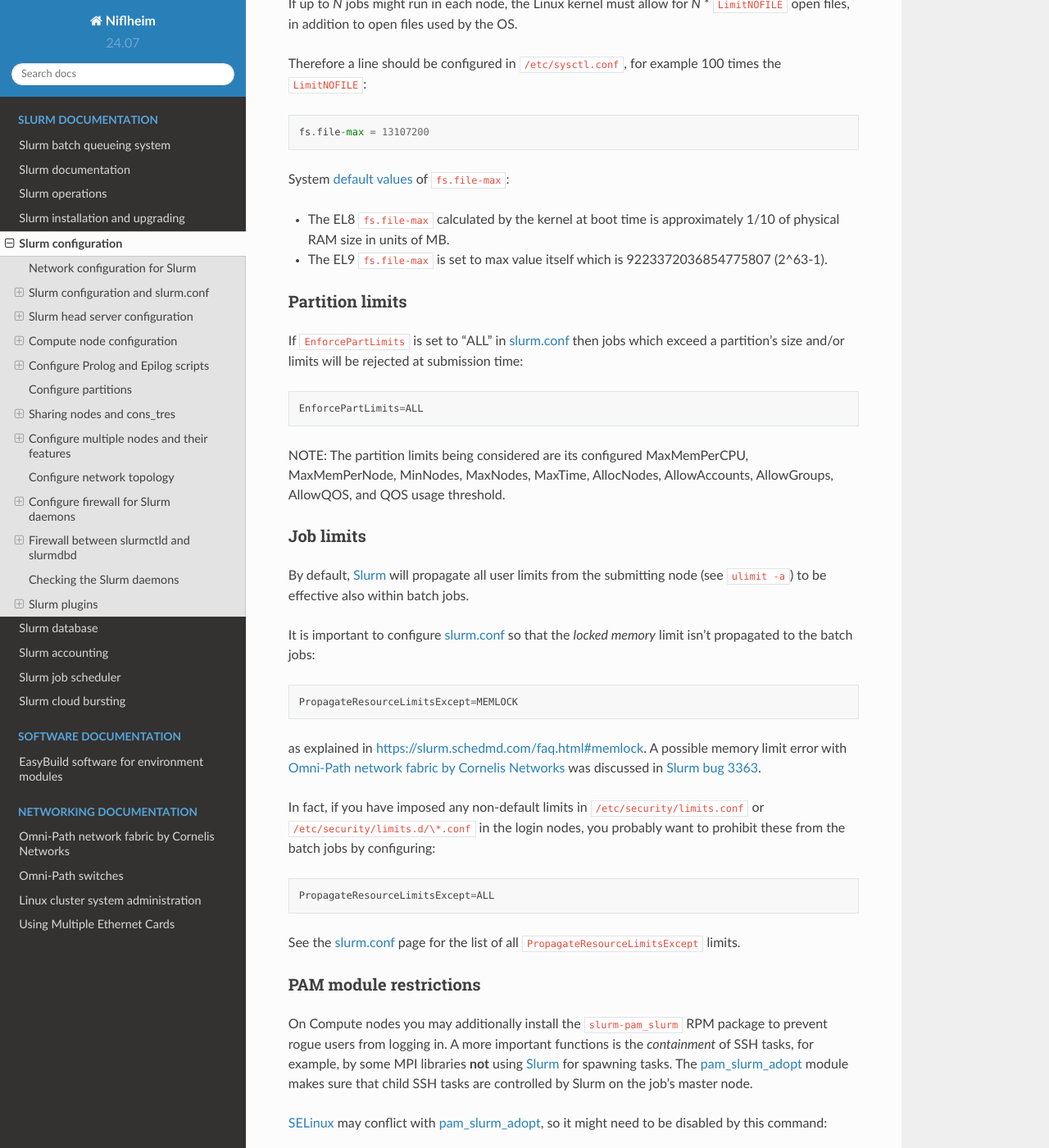
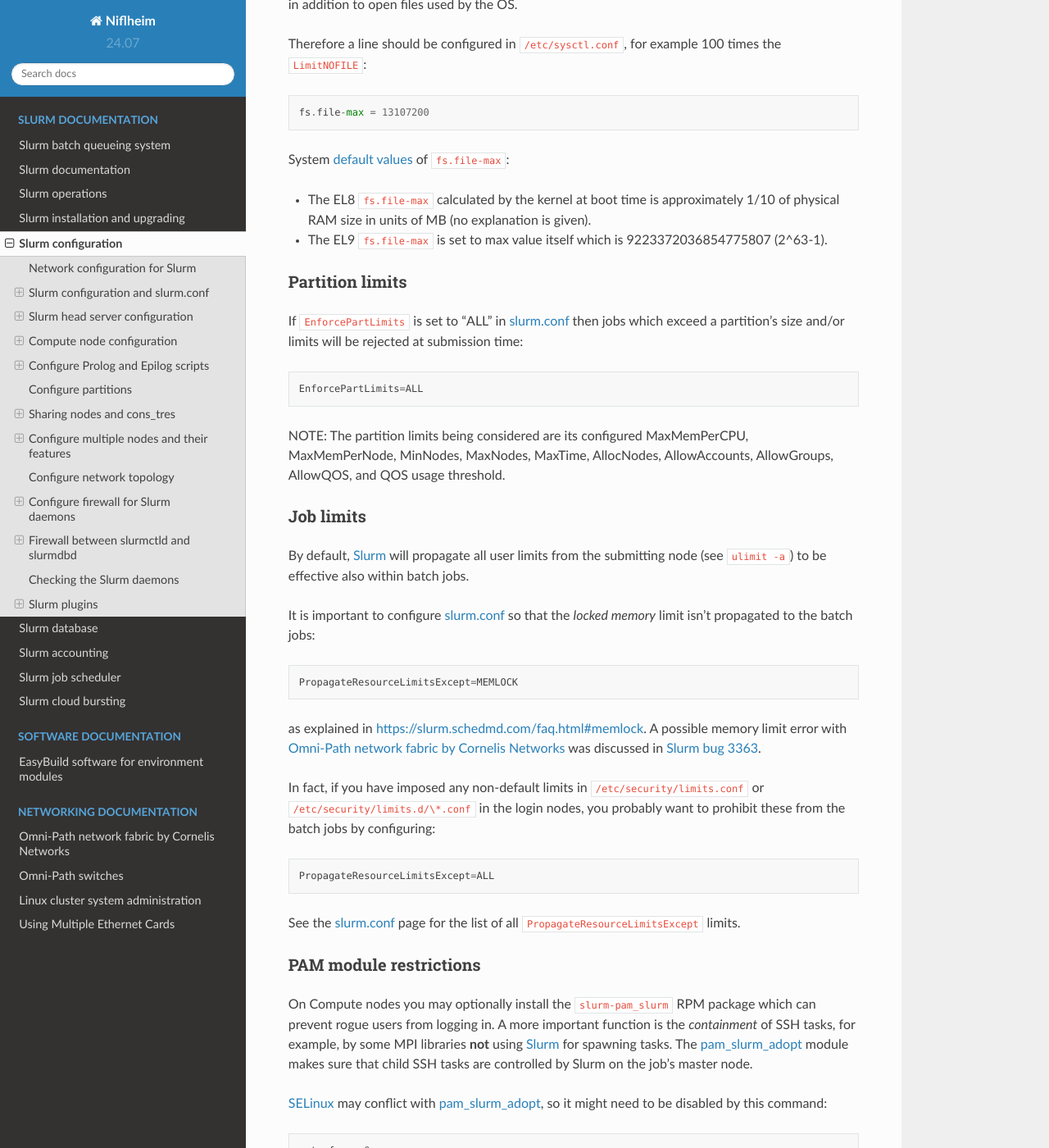
Before and after one commit to OleHolmNielsen/Niflheim_system, a Sphinx documentation site: the page built from docs/Slurm_configuration.rst, in a window 1280 px wide and 1400 px high, scrolled down 24972 px. Shown: the whole window at 82% size. Built offline with Sphinx 7.4.7 and the Read the Docs theme 2.0.0, drawn with Linux system fonts in a browser that asks for light colours; some of the changed text lies outside the part shown.

```diff
--- a/docs/Slurm_configuration.rst
+++ b/docs/Slurm_configuration.rst
@@ -1052,7 +1053,7 @@ Therefore a line should be configured in ``/etc/sysctl.conf``, for example 100 t
 
 System `default values <https://access.redhat.com/solutions/23733>`_ of ``fs.file-max``:
 
-* The EL8 ``fs.file-max`` calculated by the kernel at boot time is approximately 1/10 of physical RAM size in units of MB.
+* The EL8 ``fs.file-max`` calculated by the kernel at boot time is approximately 1/10 of physical RAM size in units of MB (no explanation is given).
 * The EL9 ``fs.file-max`` is set to max value itself which is 9223372036854775807 (2^63-1).
 
 .. _Systemd: https://en.wikipedia.org/wiki/Systemd
@@ -1088,8 +1089,8 @@ See the slurm.conf_ page for the list of all ``PropagateResourceLimitsExcept`` l
 PAM module restrictions
 -----------------------
 
-On Compute nodes you may additionally install the ``slurm-pam_slurm`` RPM package to prevent rogue users from logging in.
-A more important functions is the *containment* of SSH tasks, for example, by some MPI libraries **not** using Slurm_ for spawning tasks.
+On Compute nodes you may optionally install the ``slurm-pam_slurm`` RPM package which can prevent rogue users from logging in.
+A more important function is the *containment* of SSH tasks, for example, by some MPI libraries **not** using Slurm_ for spawning tasks.
 The pam_slurm_adopt_ module makes sure that child SSH tasks are controlled by Slurm on the job's master node.
 
 SELinux_ may conflict with pam_slurm_adopt_, so it might need to be disabled by this command::
@@ -1100,7 +1101,8 @@ Disable SELinux_ permanently in ``/etc/selinux/config``::
 
   SELINUX=disabled
 
-For further details, the pam_slurm_adopt_ module is described by its author in `Caller ID: Handling ssh-launched processes in Slurm  <https://tech.ryancox.net/2015/04/caller-id-handling-ssh-launched-processes-in-slurm.html>`_.
+For further details, the pam_slurm_adopt_ module is described by its author in
+`Caller ID: Handling ssh-launched processes in Slurm  <https://tech.ryancox.net/2015/04/caller-id-handling-ssh-launched-processes-in-slurm.html>`_.
 Features include:
 
 * This module restricts access to compute nodes in a cluster where Slurm is in use.
@@ -1145,7 +1145,7 @@ PAM configuration
 **Warnings:**
 
 * First make the ``PrologFlags=contain`` configuration described above.
-* Do **NOT** configure ``UsePAM=1`` in slurm.conf_.
+* **DO NOT** configure ``UsePAM=1`` in slurm.conf_!
 * Reconfiguration of the PAM setup should only be done on compute nodes that can't run jobs (for example, drained nodes).
 * You should only configure this on Slurm_ 17.02.2 or later.
 
@@ -1253,20 +1253,6 @@ To ensure that job tasks running under Slurm_ have the desired configuration, ve
 If slurmd_ has a memory lock limited less than expected, it may be due to slurmd_ having been started at boot time by the old init-script ``/etc/init.d/slurm``
 rather than by systemctl.
 To remedy this problem see the section *Starting slurm daemons at boot time* above.
-
-Setting job limits with PAM
----------------------------
-
-By default jobs started by *slurmd* do not use PAM and therefore do not honor the ``/etc/security/limits.conf`` file.
-This behavior may be changed by adding to ``slurm.conf`` (see the man-page)::
-
-  UsePAM=1
-
-Then you can create a file ``/etc/pam.d/slurm`` containing::
-
-  auth            required        pam_localuser.so
-  account         required        pam_unix.so
-  session         required        pam_limits.so
 
 Temporary job directories
 -------------------------
```
Also changed, not shown: other parts of docs/Slurm_configuration.rst (+5 -6 lines).
